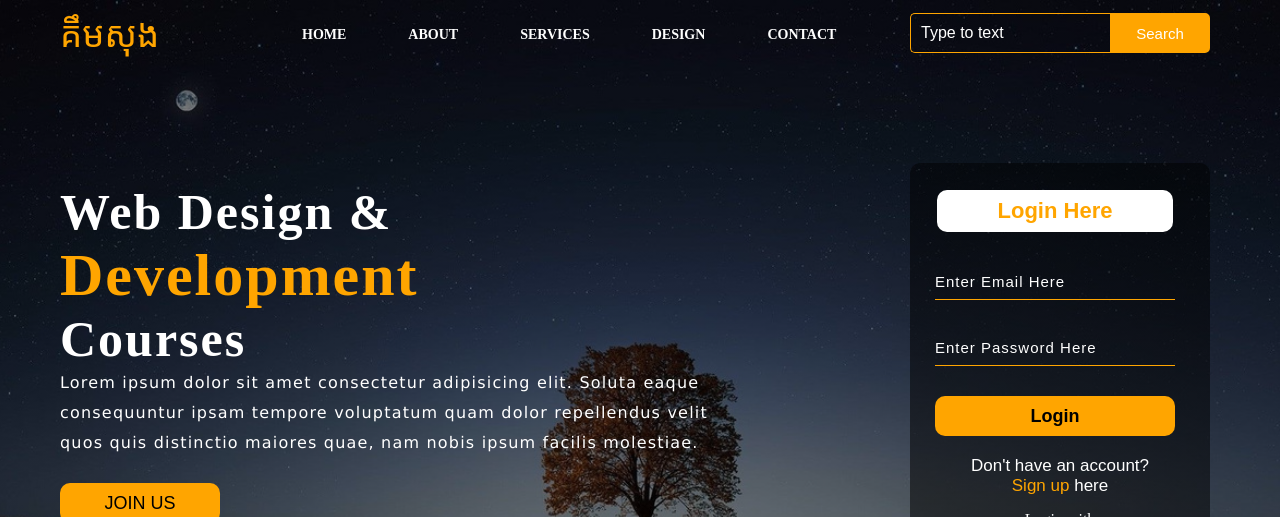
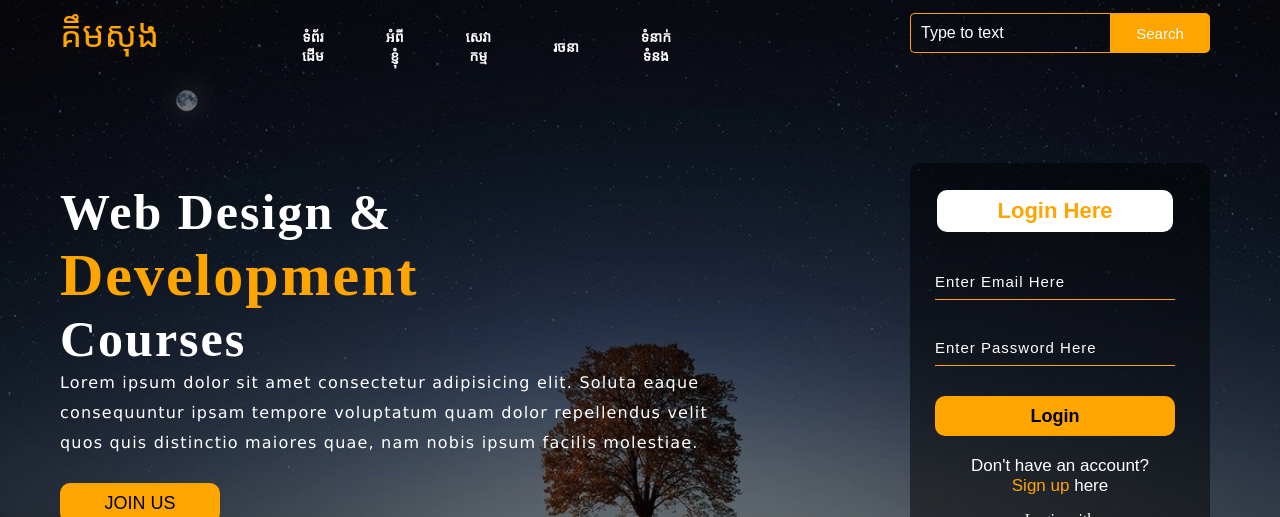
Before and after one commit to keokimsong/portfolio, a plain HTML site: page index.html in a window 1280 px wide. Shown: the top 517 px of the page. Drawn offline with nearby package versions, Linux system fonts and the light colour scheme.

Commit message:
Update index.html

```diff
--- a/index.html
+++ b/index.html
@@ -20,11 +20,11 @@
 
             <div class="menu">
                 <ul>
-                    <li><a href="#">HOME</a></li>
-                    <li><a href="#">ABOUT</a></li>
-                    <li><a href="#">SERVICES</a></li>
-                    <li><a href="#">DESIGN</a></li>
-                    <li><a href="#">CONTACT</a></li>
+                    <li><a href="#">ទំព័រដើម</a></li>
+                    <li><a href="#">អំពីខ្ញុំ</a></li>
+                    <li><a href="#">សេវាកម្ម</a></li>
+                    <li><a href="#">រចនា</a></li>
+                    <li><a href="#">ទំនាក់ទំនង</a></li>
                 </ul>
             </div>
 
```
